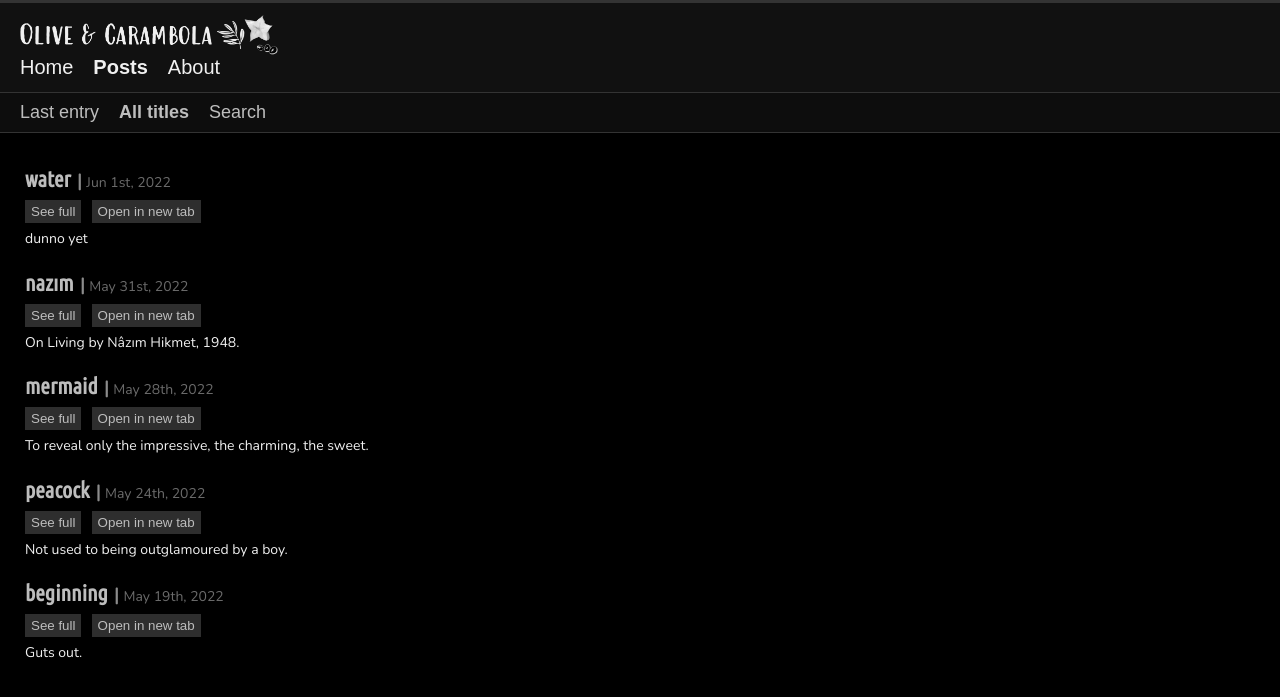
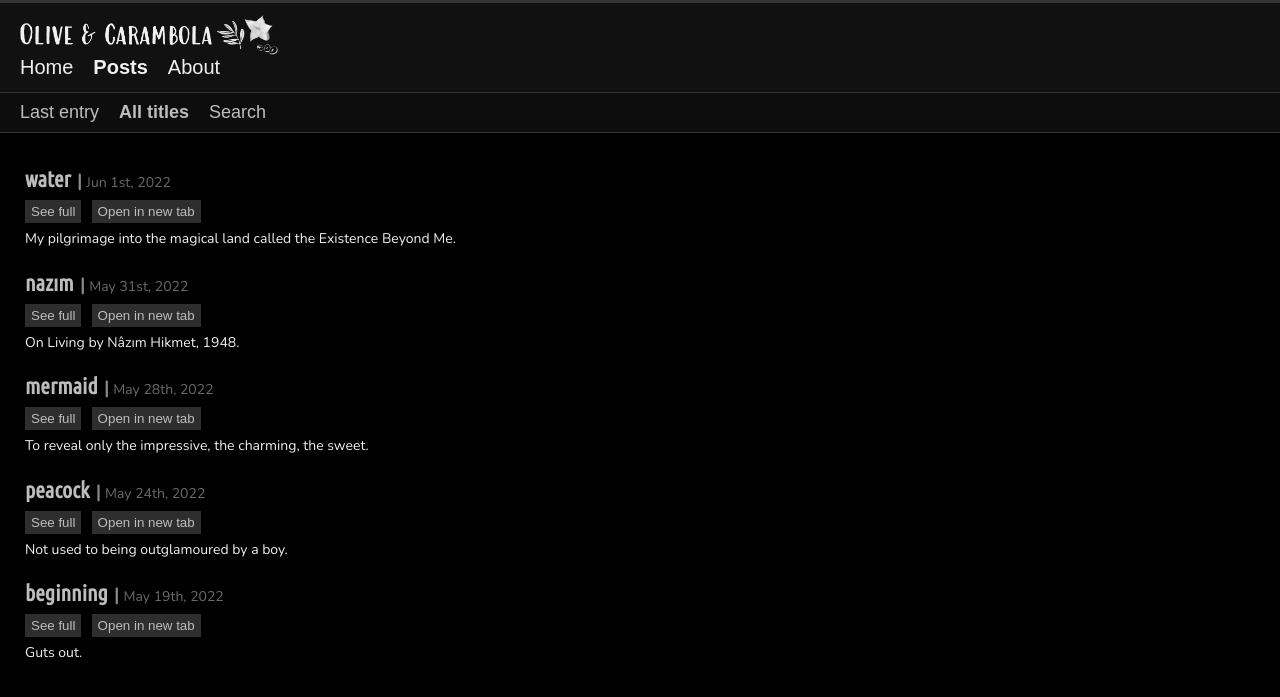
Before and after one commit to olivecarambola/logbook, a Jekyll site: the page built from post_all.md, in a window 1280 px wide. Shown: the top 697 px of the page. Built offline with Jekyll 4.4.1, drawn with Linux system fonts in a browser that asks for light colours; some web fonts are replaced.

Commit message:
Update 2022-06-01-water.md

```diff
--- a/_posts/2022-06-01-water.md
+++ b/_posts/2022-06-01-water.md
@@ -3,7 +3,7 @@ layout: posts
 title: "water"
 date: 2022-06-01
 permalink: /posts/22-06-01-water/
-summary: "dunno yet"
+summary: "My pilgrimage into the magical land called the Existence Beyond Me."
 collection: coda
 wrdcount_original: 2014
 wrdcount_quote: 53
```
